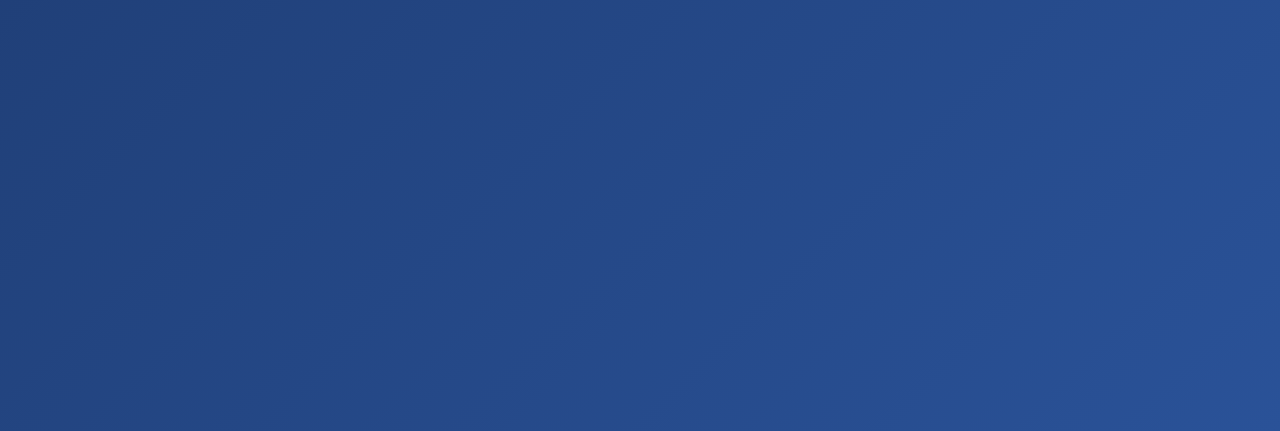
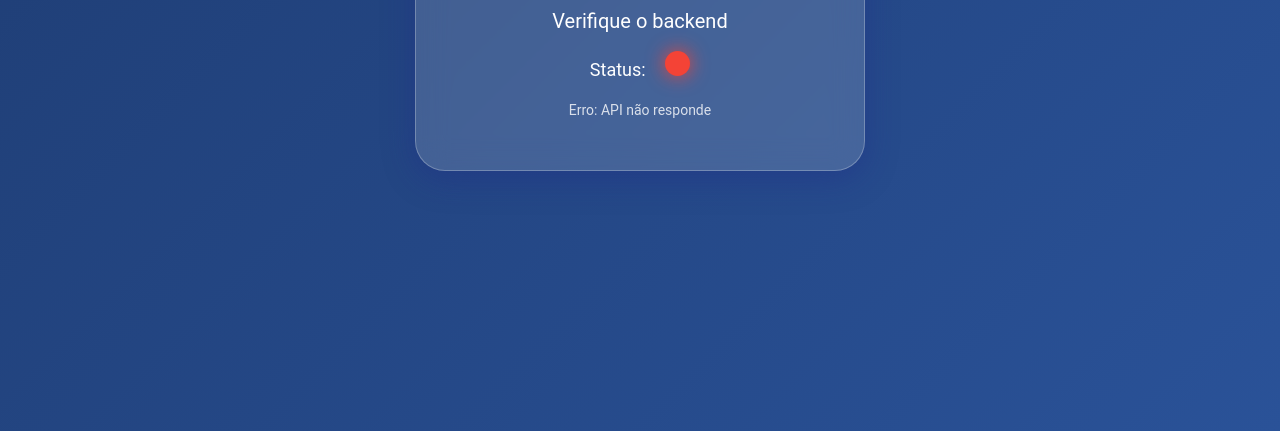
Before and after one commit to TERCEIRO-COMANDO-DA-CAPITAL/Clone--categoria, a plain HTML site: page public/index.html in a window 1280 px wide. Shown: the part 369-800 px from the top of the page. Drawn offline with nearby package versions, Linux system fonts and the light colour scheme; no server answers.

Commit message:
Enhance index.html with new title and styles
Updated the title and improved styling for better user experience.

```diff
--- a/public/index.html
+++ b/public/index.html
@@ -3,16 +3,128 @@
 <head>
   <meta charset="UTF-8">
   <meta name="viewport" content="width=device-width, initial-scale=1.0">
-  <title>OCR API Status</title>
+  <title>OCR API Status - Vercel</title>
+  <!-- Tailwind CSS -->
   <script src="https://cdn.tailwindcss.com"></script>
+  <!-- Animate.css -->
   <link rel="stylesheet" href="https://cdnjs.cloudflare.com/ajax/libs/animate.css/4.1.1/animate.min.css">
   <style>
-    body { background: linear-gradient(135deg, #1e3c72, #2a5298); display: flex; justify-content: center; align-items: center; height: 100vh; margin: 0; font-family: 'Roboto', sans-serif; }
-    .glass { background: rgba(255,255,255,0.15); border-radius: 30px; backdrop-filter: blur(15px); border: 1px solid rgba(255,255,255,0.25); padding: 50px; text-align: center; color: white; width: 450px; box-shadow: 0 8px 32px rgba(31,38,135,0.37); transition: 0.4s; }
-    .glass:hover { transform: scale(1.05); }
-    .dot { width: 25px; height: 25px; border-radius: 50%; display: inline-block; margin-left: 15px; }
-    .online { background: #4caf50; animation: glow 1.5s infinite; }
-    .offline { background: #f44336; }
-    .loading { background: #ffeb3b; animation: pulse 1.5s infinite; }
-    @keyframes pulse { 0%,100% { opacity:1; } 50% { opacity:0.5; } }
-    @keyframes glow { 0%,100% { box-shadow:0 0 10px #4caf50; } 50% { box-shadow:0 <|eos|>
+    body {
+      background: linear-gradient(135deg, #1e3c72, #2a5298);
+      display: flex;
+      justify-content: center;
+      align-items: center;
+      height: 100vh;
+      margin: 0;
+      font-family: 'Roboto', sans-serif;
+      overflow: hidden;
+    }
+    .glass {
+      background: rgba(255, 255, 255, 0.15);
+      border-radius: 30px;
+      backdrop-filter: blur(15px);
+      -webkit-backdrop-filter: blur(15px);
+      border: 1px solid rgba(255, 255, 255, 0.25);
+      padding: 50px;
+      text-align: center;
+      color: white;
+      width: 450px;
+      max-width: 90%;
+      box-shadow: 0 8px 32px rgba(31, 38, 135, 0.37);
+      transition: all 0.4s ease;
+    }
+    .glass:hover {
+      transform: translateY(-10px) scale(1.03);
+      box-shadow: 0 16px 48px rgba(31, 38, 135, 0.5);
+    }
+    .dot {
+      width: 25px;
+      height: 25px;
+      border-radius: 50%;
+      display: inline-block;
+      margin-left: 15px;
+      box-shadow: 0 0 15px rgba(255, 255, 255, 0.6);
+    }
+    .online {
+      background: #4caf50;
+      animation: glow-green 1.5s infinite;
+    }
+    .offline {
+      background: #f44336;
+      animation: glow-red 1.5s infinite;
+    }
+    .loading {
+      background: #ffeb3b;
+      animation: pulse 1.5s infinite;
+    }
+    @keyframes pulse {
+      0%, 100% { transform: scale(1); opacity: 1; }
+      50% { transform: scale(1.2); opacity: 0.7; }
+    }
+    @keyframes glow-green {
+      0%, 100% { box-shadow: 0 0 15px #4caf50; }
+      50% { box-shadow: 0 0 25px #4caf50; }
+    }
+    @keyframes glow-red {
+      0%, 100% { box-shadow: 0 0 15px #f44336; }
+      50% { box-shadow: 0 0 25px #f44336; }
+    }
+    h1 {
+      font-size: 2.5rem;
+      font-weight: 700;
+      text-shadow: 0 2px 4px rgba(0, 0, 0, 0.3);
+    }
+    p {
+      font-size: 1.2rem;
+      margin: 1rem 0;
+    }
+  </style>
+</head>
+<body>
+  <div class="glass animate__animated animate__fadeInUp">
+    <h1 class="text-4xl font-bold mb-6">OCR API Status</h1>
+    <p class="text-xl mb-4">Verificando conexão com a API...</p>
+    <div class="text-lg">
+      <span>Status:</span>
+      <div id="indicator" class="dot loading"></div>
+    </div>
+    <p id="message" class="mt-4 text-sm opacity-80">Aguardando resposta...</p>
+  </div>
+
+  <script>
+    const API_URL = '/api/status'; // Vercel usa /api
+
+    async function checkStatus() {
+      const indicator = document.getElementById('indicator');
+      const message = document.getElementById('message');
+      let retries = 3;
+
+      while (retries > 0) {
+        try {
+          const res = await fetch(API_URL);
+          const data = await res.json();
+
+          if (res.ok && data.status === 'active') {
+            indicator.className = 'dot online';
+            message.textContent = `API ATIVA! Versão: ${data.version}`;
+            document.querySelector('p').textContent = 'Tudo funcionando!';
+            return;
+          }
+        } catch (err) {
+          retries--;
+          if (retries === 0) {
+            indicator.className = 'dot offline';
+            message.textContent = 'Erro: API não responde';
+            document.querySelector('p').textContent = 'Verifique o backend';
+          } else {
+            message.textContent = `Tentando novamente... (${retries})`;
+          }
+          await new Promise(r => setTimeout(r, 2000));
+        }
+      }
+    }
+
+    checkStatus();
+  </script>
+</body>
+</html>
```
